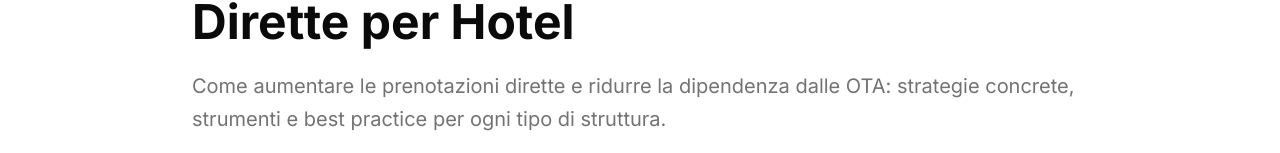
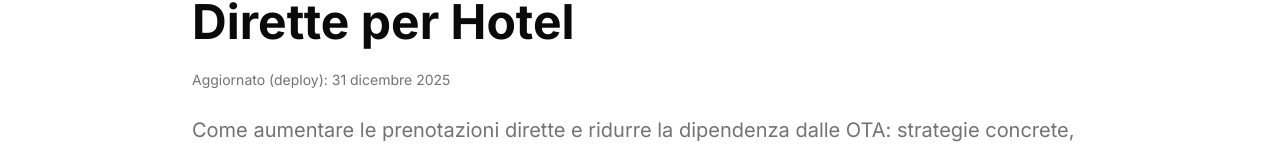
Before and after one commit to fmancini-create/4bid.it, a Next.js app: page /guida-prenotazioni-dirette-hotel in a window 1280 px wide. Shown: the part 214-367 px from the top of the page. Built offline with nearby package versions, Linux system fonts and the light colour scheme; no server answers.

Commit message:
feat: add update date to guide pages
Add update date below H1 for three guide pages with fallback logic

Co-authored-by: 4BID srl <245582481+fmancini-create@users.noreply.github.com>

```diff
--- a/app/guida-prenotazioni-dirette-hotel/page.tsx
+++ b/app/guida-prenotazioni-dirette-hotel/page.tsx
@@ -6,6 +6,35 @@ import { Footer } from "@/components/footer"
 import { LandingPageTracker } from "@/components/landing-page-tracker"
 import { StructuredData } from "@/components/seo-structured-data"
 import { ContactButton } from "@/components/contact-button"
+
+function getUpdateDate(): string {
+  const months = [
+    "gennaio",
+    "febbraio",
+    "marzo",
+    "aprile",
+    "maggio",
+    "giugno",
+    "luglio",
+    "agosto",
+    "settembre",
+    "ottobre",
+    "novembre",
+    "dicembre",
+  ]
+
+  // Try to get commit date from Vercel environment
+  const commitDate = process.env.VERCEL_GIT_COMMIT_DATE
+
+  if (commitDate) {
+    const date = new Date(commitDate)
+    return `${date.getDate()} ${months[date.getMonth()]} ${date.getFullYear()}`
+  }
+
+  // Fallback to current date (deploy time for SSR)
+  const now = new Date()
+  return `${now.getDate()} ${months[now.getMonth()]} ${now.getFullYear()}`
+}
 
 export const metadata: Metadata = {
   title: "Guida alle Prenotazioni Dirette Hotel | 4BID.IT",
@@ -32,6 +61,9 @@ export const metadata: Metadata = {
 }
 
 export default function GuidaPrenotazioniDirettePage() {
+  const updateDate = getUpdateDate()
+  const isDeployDate = !process.env.VERCEL_GIT_COMMIT_DATE
+
   return (
     <div className="min-h-screen bg-background">
       <StructuredData
@@ -57,6 +89,9 @@ export default function GuidaPrenotazioniDirettePage() {
             <h1 className="text-5xl font-bold text-foreground mb-6 text-balance">
               Guida alle Prenotazioni Dirette per Hotel
             </h1>
+            <p className="text-sm text-muted-foreground mb-6">
+              Aggiornato{isDeployDate ? " (deploy)" : ""}: {updateDate}
+            </p>
             <p className="text-xl text-muted-foreground leading-relaxed mb-8 text-pretty">
               Come aumentare le prenotazioni dirette e ridurre la dipendenza dalle OTA: strategie concrete, strumenti e
               best practice per ogni tipo di struttura.
--- a/app/guida-pricing-hotel/page.tsx
+++ b/app/guida-pricing-hotel/page.tsx
@@ -6,6 +6,35 @@ import { Footer } from "@/components/footer"
 import { LandingPageTracker } from "@/components/landing-page-tracker"
 import { StructuredData } from "@/components/seo-structured-data"
 import { ContactButton } from "@/components/contact-button"
+
+function getUpdateDate(): string {
+  const months = [
+    "gennaio",
+    "febbraio",
+    "marzo",
+    "aprile",
+    "maggio",
+    "giugno",
+    "luglio",
+    "agosto",
+    "settembre",
+    "ottobre",
+    "novembre",
+    "dicembre",
+  ]
+
+  // Try to get commit date from Vercel environment
+  const commitDate = process.env.VERCEL_GIT_COMMIT_DATE
+
+  if (commitDate) {
+    const date = new Date(commitDate)
+    return `${date.getDate()} ${months[date.getMonth()]} ${date.getFullYear()}`
+  }
+
+  // Fallback to current date (deploy time for SSR)
+  const now = new Date()
+  return `${now.getDate()} ${months[now.getMonth()]} ${now.getFullYear()}`
+}
 
 export const metadata: Metadata = {
   title: "Guida Completa al Pricing Hotel | 4BID.IT",
@@ -31,6 +60,9 @@ export const metadata: Metadata = {
 }
 
 export default function GuidaPricingHotelPage() {
+  const updateDate = getUpdateDate()
+  const isDeployDate = !process.env.VERCEL_GIT_COMMIT_DATE
+
   return (
     <div className="min-h-screen bg-background">
       <StructuredData
@@ -56,6 +88,9 @@ export default function GuidaPricingHotelPage() {
             <h1 className="text-5xl font-bold text-foreground mb-6 text-balance">
               Guida alle Strategie di Pricing per Hotel
             </h1>
+            <p className="text-sm text-muted-foreground mb-6">
+              Aggiornato{isDeployDate ? " (deploy)" : ""}: {updateDate}
+            </p>
             <p className="text-xl text-muted-foreground leading-relaxed mb-8 text-pretty">
               Come definire, gestire e ottimizzare le tariffe del tuo hotel: dalla tariffa base al pricing dinamico,
               passando per segmentazione e restrizioni.
--- a/app/guida-revenue-management-hotel/page.tsx
+++ b/app/guida-revenue-management-hotel/page.tsx
@@ -6,6 +6,35 @@ import { Footer } from "@/components/footer"
 import { LandingPageTracker } from "@/components/landing-page-tracker"
 import { StructuredData } from "@/components/seo-structured-data"
 import { ContactButton } from "@/components/contact-button"
+
+function getUpdateDate(): string {
+  const months = [
+    "gennaio",
+    "febbraio",
+    "marzo",
+    "aprile",
+    "maggio",
+    "giugno",
+    "luglio",
+    "agosto",
+    "settembre",
+    "ottobre",
+    "novembre",
+    "dicembre",
+  ]
+
+  // Try to get commit date from Vercel environment
+  const commitDate = process.env.VERCEL_GIT_COMMIT_DATE
+
+  if (commitDate) {
+    const date = new Date(commitDate)
+    return `${date.getDate()} ${months[date.getMonth()]} ${date.getFullYear()}`
+  }
+
+  // Fallback to current date (deploy time for SSR)
+  const now = new Date()
+  return `${now.getDate()} ${months[now.getMonth()]} ${now.getFullYear()}`
+}
 
 export const metadata: Metadata = {
   title: "Guida Completa al Revenue Management Hotel | 4BID.IT",
@@ -32,6 +61,9 @@ export const metadata: Metadata = {
 }
 
 export default function GuidaRevenueManagementPage() {
+  const updateDate = getUpdateDate()
+  const isDeployDate = !process.env.VERCEL_GIT_COMMIT_DATE
+
   return (
     <div className="min-h-screen bg-background">
       <StructuredData
@@ -57,6 +89,9 @@ export default function GuidaRevenueManagementPage() {
             <h1 className="text-5xl font-bold text-foreground mb-6 text-balance">
               Guida al Revenue Management per Hotel
             </h1>
+            <p className="text-sm text-muted-foreground mb-6">
+              Aggiornato{isDeployDate ? " (deploy)" : ""}: {updateDate}
+            </p>
             <p className="text-xl text-muted-foreground leading-relaxed mb-8 text-pretty">
               Tutto quello che devi sapere sul Revenue Management alberghiero: dalla teoria alla pratica, con checklist
               operative e glossario completo.
```
